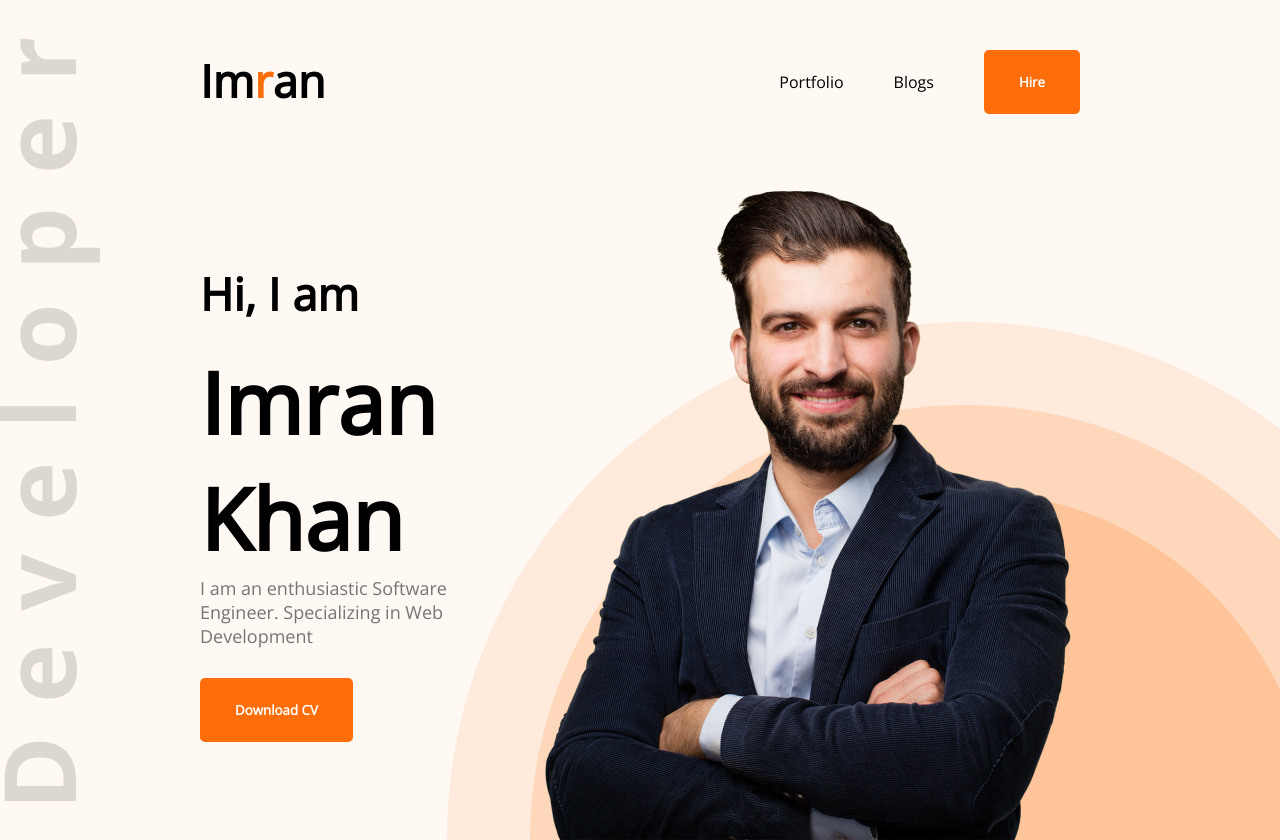
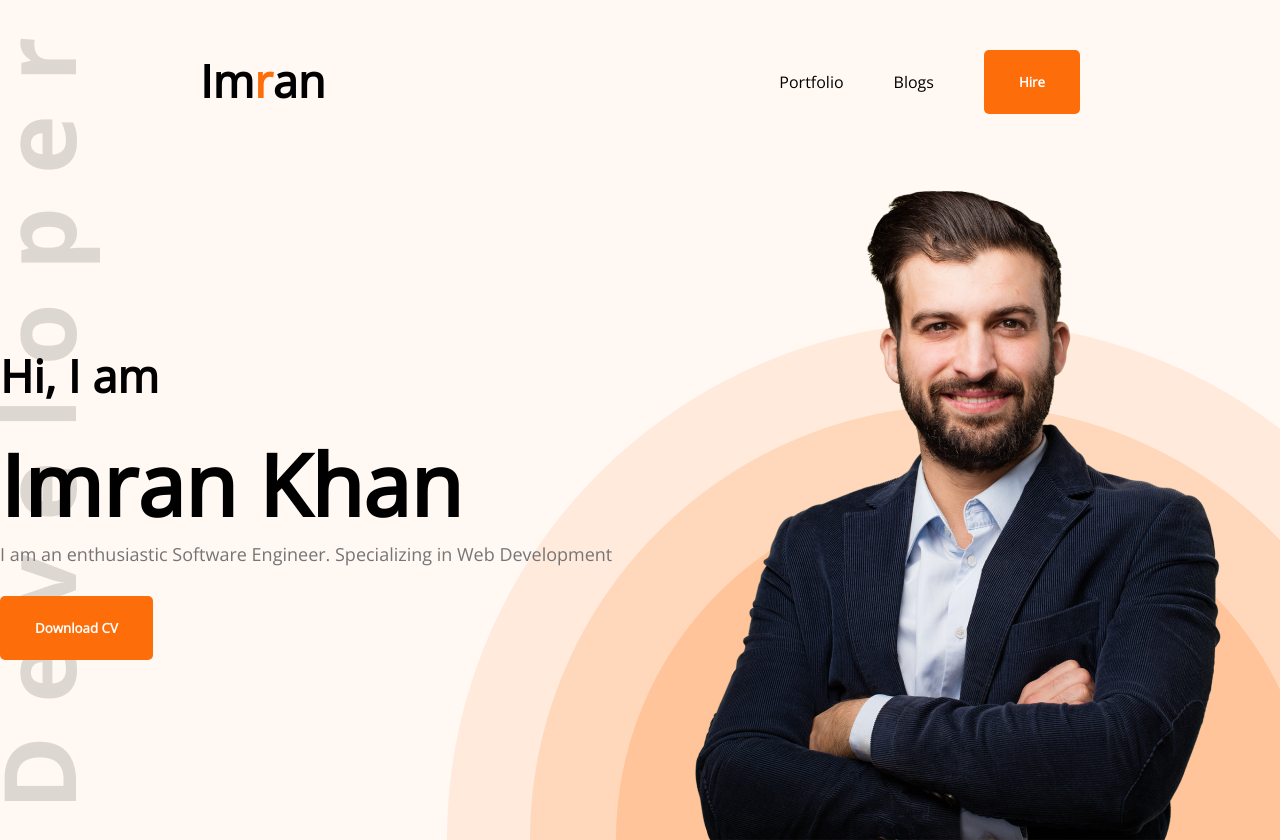
Before and after one commit to Imran-A-K/My-portfolio-html-css, a plain HTML site: page index.html in a window 1280 px wide. Shown: the top 840 px of the page. Drawn offline with nearby package versions, Linux system fonts and the light colour scheme.

Commit message:
Image Placed

```diff
--- a/styles/portfolio.css
+++ b/styles/portfolio.css
@@ -45,7 +45,8 @@ nav li {
 .banner {
   display: flex;
   align-items: center;
-  margin: 0 200px;
+  margin: 0 50px 200px 0;
+  justify-content: space-between;
 }
 .banner-title {
   font-weight: 700;
```
